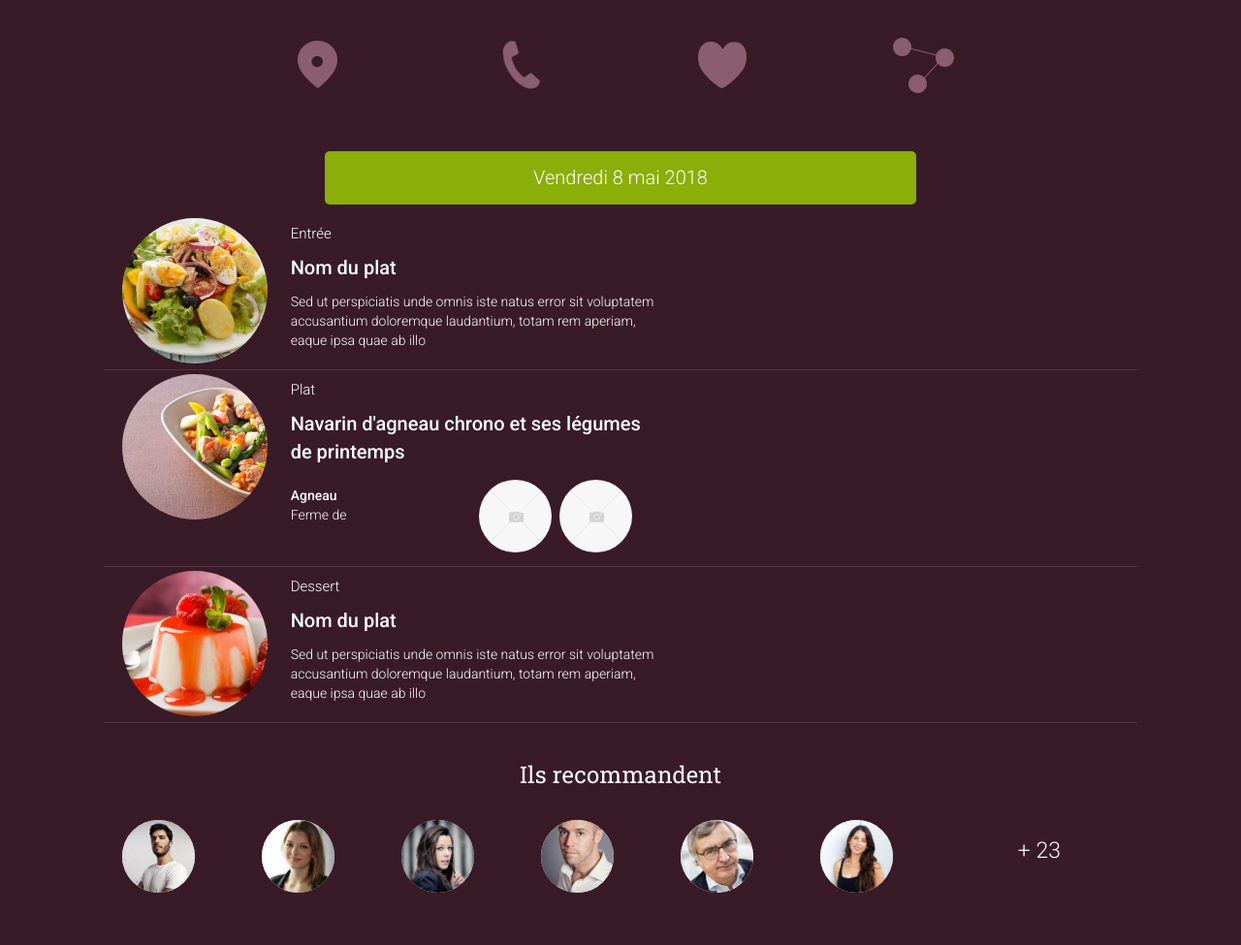
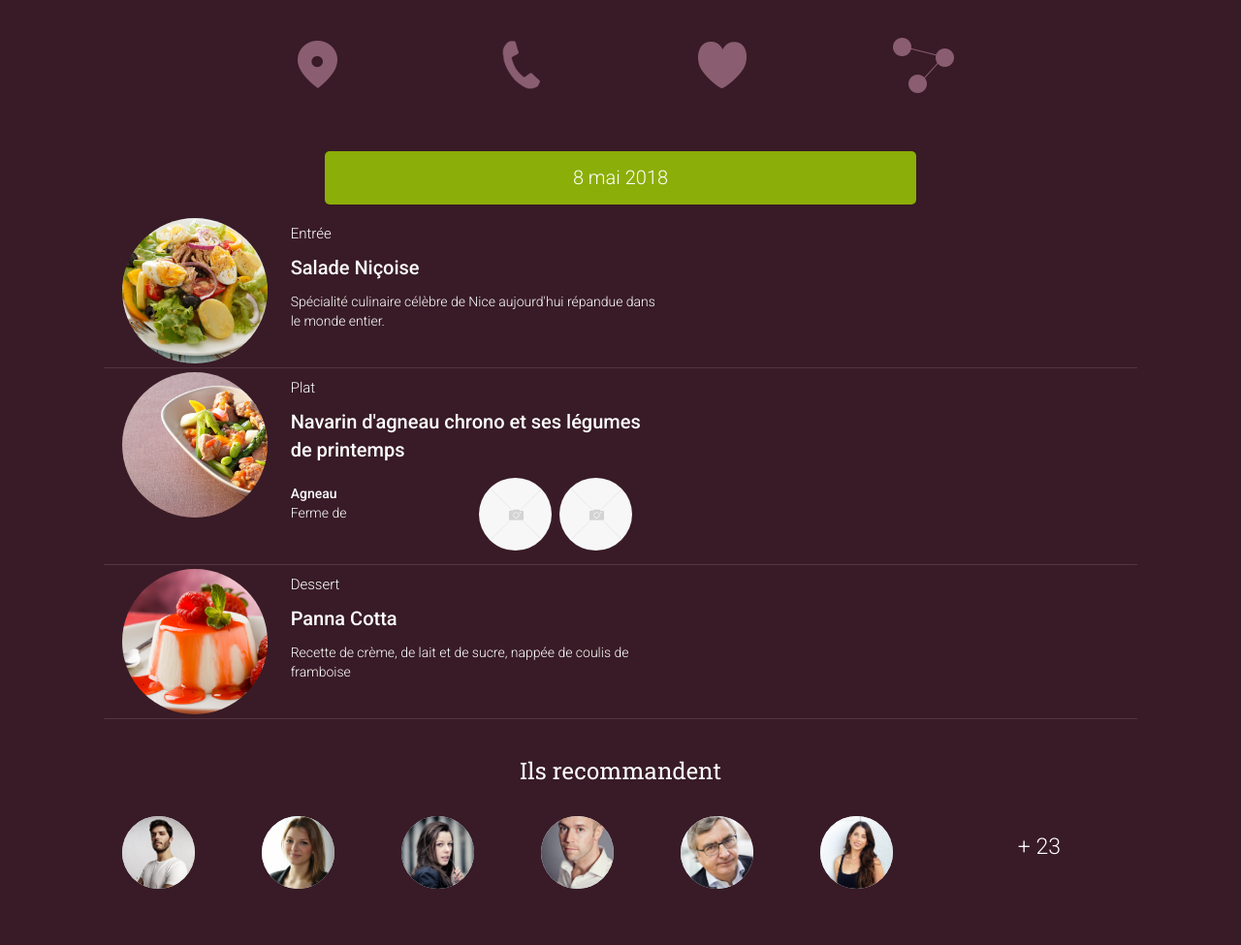
Before and after one commit to AngyL75/bovimarket_appli_conso, a PHP site: page /resto.php in a window 1280 px wide. Shown: the part 344-1319 px from the top of the page at 97% size. After the commit the page ends 1261 px from the top, so only its background shows below. Run offline with PHP 8.4, Linux system fonts and the light colour scheme; data that the repository does not hold is empty; some libraries are stand-ins or nearby versions.

Commit message:
[FIX] Modifications suit à premiere demo

```diff
--- a/classes/Ovs/Resources/views/menu.php
+++ b/classes/Ovs/Resources/views/menu.php
@@ -2,8 +2,8 @@
     <div class="Tof2"><a href="#"><img src="images/salade-nicoise.jpg" alt="..." /></a></div>
     <div class="Description">
         <p class="Intitule">Entrée</p>
-        <p class="Nom">Nom du plat</p>
-        <p class="Fonction">Sed ut perspiciatis unde omnis iste natus error sit voluptatem accusantium doloremque laudantium, totam rem aperiam, eaque ipsa quae ab illo</p>
+        <p class="Nom">Salade Niçoise</p>
+        <p class="Fonction">Spécialité culinaire célèbre de Nice aujourd'hui répandue dans le monde entier.</p>
     </div>
 </div>
 <div class="col-xs-10 col-xs-offset-1 ListeStyle2">
@@ -31,7 +31,7 @@
     <div class="Tof2"><a href="#"><img src="images/dessert.png" alt="..." /></a></div>
     <div class="Description">
         <p class="Intitule">Dessert</p>
-        <p class="Nom">Nom du plat</p>
-        <p class="Fonction">Sed ut perspiciatis unde omnis iste natus error sit voluptatem accusantium doloremque laudantium, totam rem aperiam, eaque ipsa quae ab illo</p>
+        <p class="Nom">Panna Cotta</p>
+        <p class="Fonction">Recette de crème, de lait et de sucre, nappée de coulis de framboise</p>
     </div>
 </div>
--- a/js/jsSimpleDatePickrInit.js
+++ b/js/jsSimpleDatePickrInit.js
@@ -17,8 +17,10 @@ function calInit(divId, btName, fieldId, classTable, classDay, classSel){
 	var h = "";
 	// si btName est dÃ©finit, un bouton est crÃ©er. En cliquant sur ce bouton le calendrier est affichÃ© / masquÃ©
 	// si btName n'est pas dÃ©finit, on attache la fonction calToogle au champ de texte qui contiendra la date
-	if(btName=="") dateEl.addEventListener('click', function(){	calToogleFromField(fieldId); }, false);
-	else h = '<input type="button" value="'+btName+'" onclick="calToogle('+jsSDPId+');" />';
+	if(btName=="")
+		dateEl.addEventListener('click', function(){	calToogleFromField(fieldId); }, false);
+	else
+		h = '<input type="button" value="'+btName+'" onclick="calToogle('+jsSDPId+');" />';
 	// crÃ©er un bloc div qui contient des boutons de navigation, le titre et le bloc dans lequel sera affichÃ© le calendrier
 	h += '<div id="calendarWrap'+jsSDPId+'" class="calendarWrap"><ul><li><input type="button" value="&lsaquo;" onclick="calMonthNav('+jsSDPId+', \'-1\');" /></li><li id="calendarTitle'+jsSDPId+'" class="calendarTitle"></li><li><input type="button" value="&rsaquo;" onclick="calMonthNav('+jsSDPId+', \'+1\');" /></li></ul><div id="calendar'+jsSDPId+'"></div></div><div class="spacer"></div>';
 	// ajoute le code HTML
@@ -94,8 +96,9 @@ function calClick(dateStr, id){
 	var dateArr = dateStr.split('/');
 	if(parseInt(dateArr[0], 10)<10) dateArr[0] = '0'+dateArr[0];
 	if(parseInt(dateArr[1], 10)<10) dateArr[1] = '0'+dateArr[1];
-	field = document.getElementById(jsSDPObj[id][1]);
+	var field = document.getElementById(jsSDPObj[id][1]);
 	field.value = dateArr[0]+'/'+dateArr[1]+'/'+dateArr[2];
+	updateButtonDate(dateArr);
 	document.getElementById('calendarWrap'+id).style.display = "none";
 }
 //
@@ -110,3 +113,24 @@ function calShowTitle(id){
 var jsSDPObj = Array();
 var jsSDPId = 0;
 var jsSDPMonthName = ['Jan', 'FÃ©v', 'Mar', 'Avr', 'Mai', 'Jui', 'Jul', 'Aou', 'Sep', 'Oct', 'Nov', 'Dec'];
+
+function fadeIn(elem){
+	var step = 0.01;
+	var opacity = elem.style.opacity;
+	if(opacity < 1){
+		elem.style.opacity=parseFloat(opacity)+step;
+		setTimeout(function(){fadeIn(elem)},5);
+	}
+}
+
+function updateButtonDate(dateArr){
+	var months=["Janvier","Février","Mars","Avril","Mai","Juin","Juillet","Août","Septembre","Octobre","Novembre","Décembre"];
+	var btn=document.querySelector("#calendarMain2>input");
+	if(btn == undefined) return 0;
+	btn.value = dateArr[0]+" "+months[dateArr[1]-1]+" "+dateArr[2];
+	var menuTable = document.querySelector("#menuTable");
+	menuTable.style.opacity = 0;
+	if(menuTable != undefined){
+		fadeIn(menuTable)
+	}
+}
--- a/resto.php
+++ b/resto.php
@@ -39,8 +39,14 @@
         <div class="col-xs-12" id="Description">
             <p><?php echo $resto->description; ?></p>
         </div>
+      <?php if(isset($boucher->abonnement) && isset($boucher->abonnement->options) && isset($boucher->abonnement->options->venteDirecte)): ?>
+          <div class="col-xs-6 col-xs-offset-3">
+            <form action="commande.php">
+              <button class="btn btn-2 btn-blanc" id="Reserver" style="margin: 10px 0px;" type="submit">Vente à emporter</button>
+            </form>
+          </div>
+      <?php endif; ?>
       </div>
-
       <div class="row">
         <div class="col-xs-6 col-xs-offset-3">
           <p id="Date">Date : <input type="text" value="" name="date2" id="champ_date2" size="12" maxlength="10"></p>
@@ -48,7 +54,7 @@
         </div>
       </div>
 
-      <div class="row">
+      <div class="row" id="menuTable">
         <?php
         \Ovs\Entities\Menu::renderMenu();
         ?>
@@ -81,7 +87,7 @@
   <script src="js/jsSimpleDatePickrInit.js"></script>
   <script type="text/javascript">
     //<![CDATA[
-    calInit("calendarMain2", "Vendredi 8 mai 2018", "champ_date2", "jsCalendar", "day", "selectedDay");
+    calInit("calendarMain2", "8 mai 2018", "champ_date2", "jsCalendar", "day", "selectedDay");
     //]]>
   </script>
 </body>
```
Also changed, not shown: boucher.php (+7 -1 lines), inc/nav.php (+17 -7 lines).
